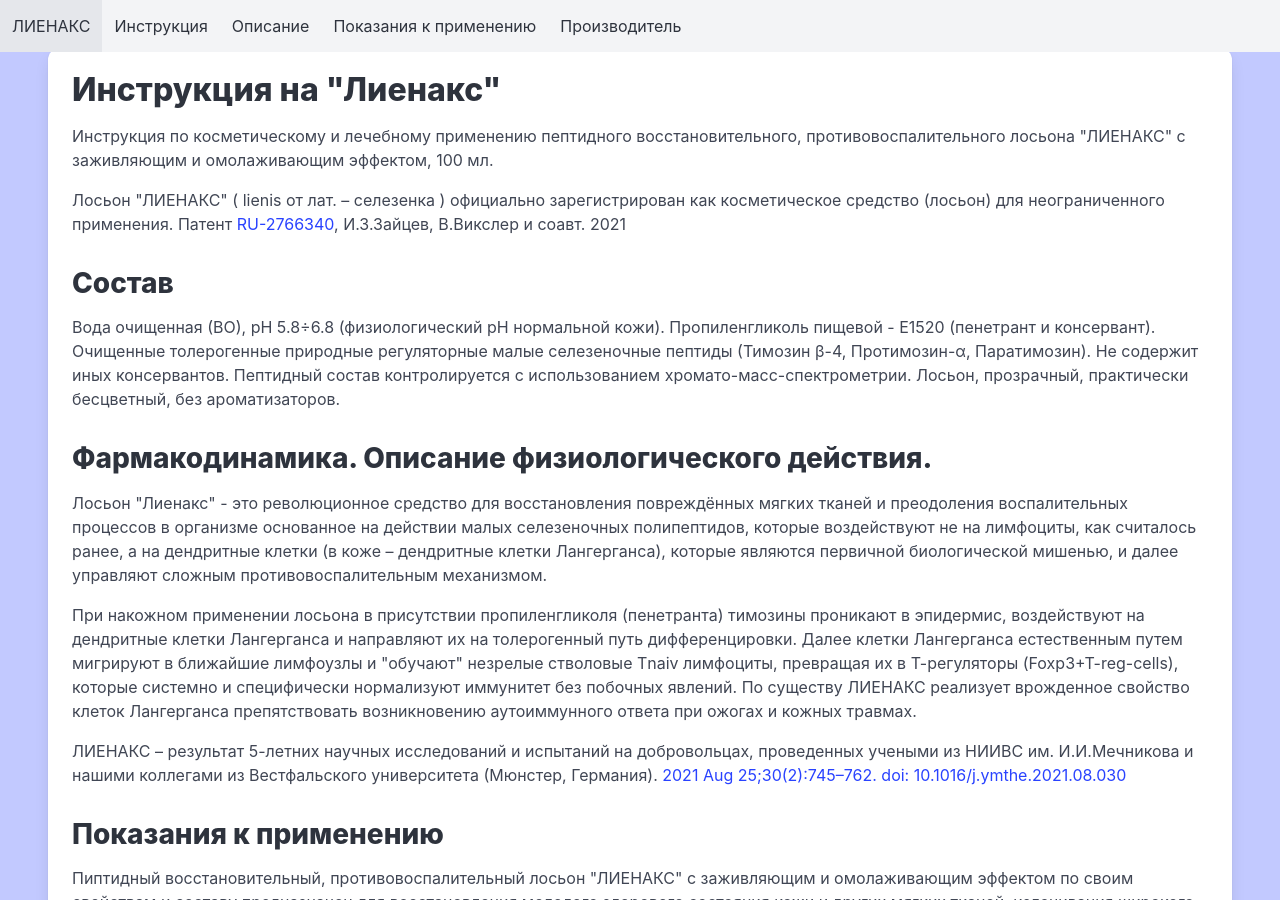
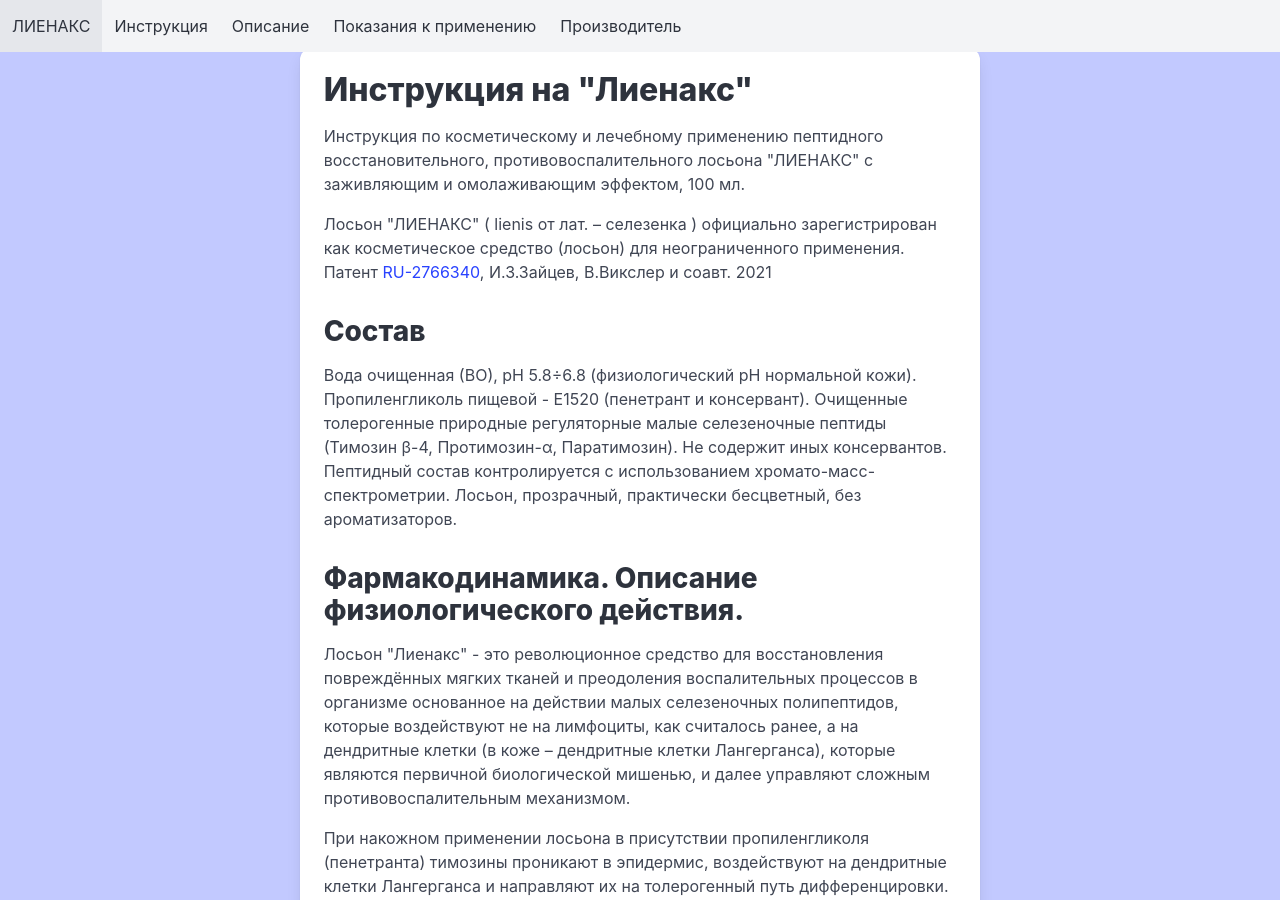
Before and after one commit to w3craft/lienax, a Jekyll site: the page built from index.html, in a window 1280 px wide and 900 px high. Built offline with Jekyll 4.4.1, drawn with Linux system fonts in a browser that asks for light colours.

Commit message:
Update index.html

```diff
--- a/index.html
+++ b/index.html
@@ -5,6 +5,8 @@
 ---
 <main>
   <section class="section is-middle" id="instructions">
+    <div class='columns is-mobile is-centered'>
+      <div class='column is-7'>
     <div class="card">
       <div class="card-content">
         <div class="content">
@@ -143,6 +145,8 @@
           </p>
       </div>
     </div>
+      </div>
+    </div>
   </section>
 
 </main>
```
